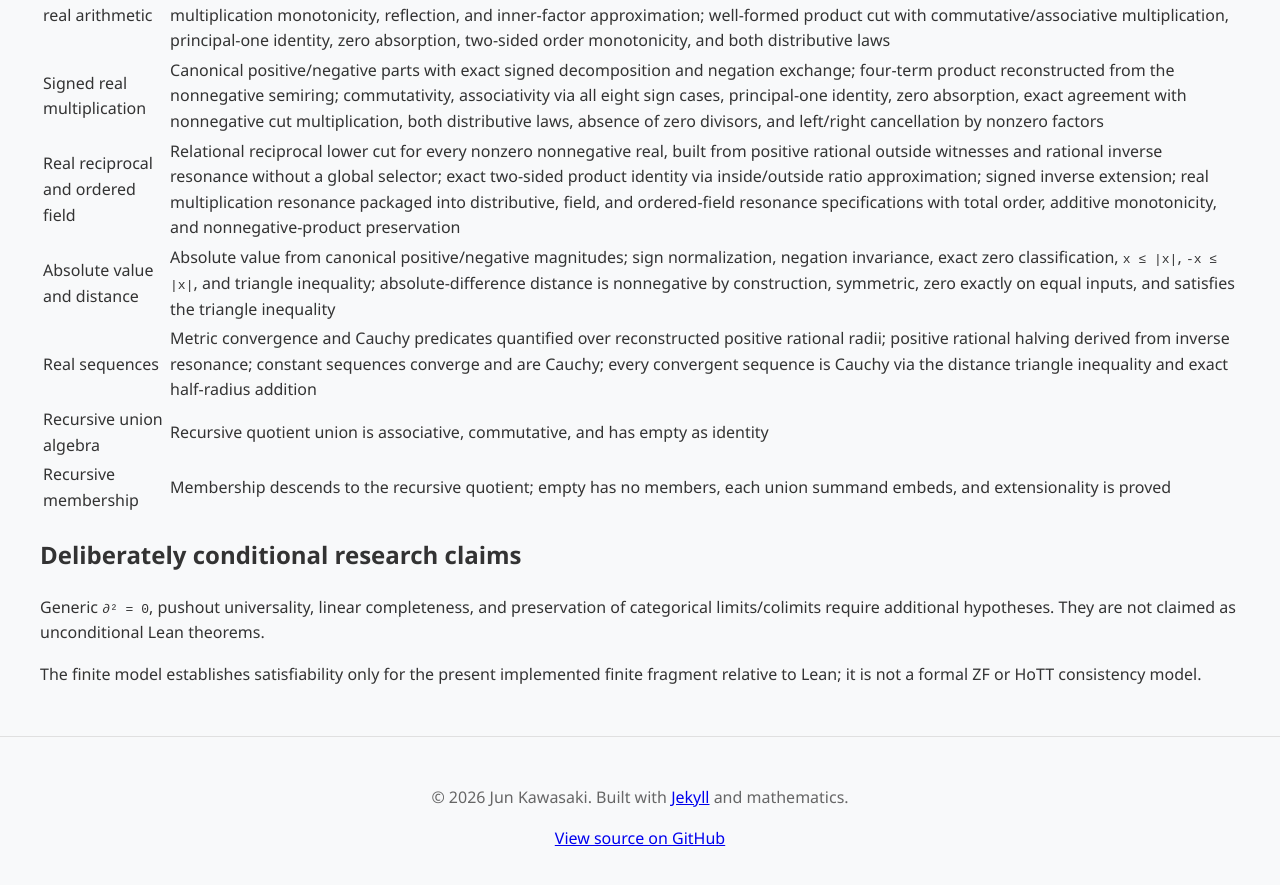
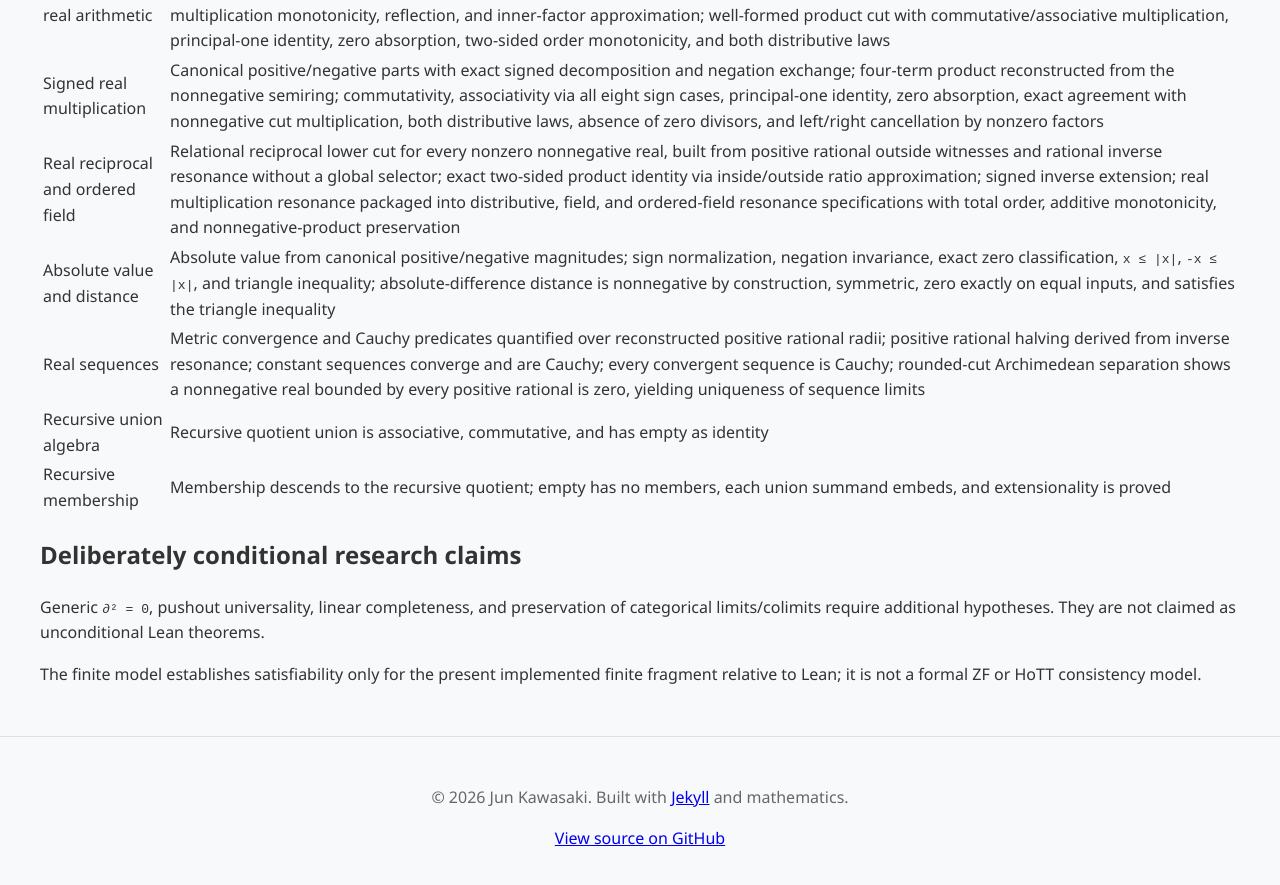
Before and after one commit to com-junkawasaki/inc, a Jekyll site: the page built from docs/verification.md, in a window 1280 px wide and 900 px high, scrolled down 2711 px. Shown: the top 885 px of the window. Built offline with Jekyll 4.4.1, drawn with Linux system fonts in a browser that asks for light colours.

Commit message:
feat(inc): prove real sequence limits unique

```diff
--- a/docs/verification.md
+++ b/docs/verification.md
@@ -45,7 +45,7 @@ the triangle example.
 | Signed real multiplication | Canonical positive/negative parts with exact signed decomposition and negation exchange; four-term product reconstructed from the nonnegative semiring; commutativity, associativity via all eight sign cases, principal-one identity, zero absorption, exact agreement with nonnegative cut multiplication, both distributive laws, absence of zero divisors, and left/right cancellation by nonzero factors |
 | Real reciprocal and ordered field | Relational reciprocal lower cut for every nonzero nonnegative real, built from positive rational outside witnesses and rational inverse resonance without a global selector; exact two-sided product identity via inside/outside ratio approximation; signed inverse extension; real multiplication resonance packaged into distributive, field, and ordered-field resonance specifications with total order, additive monotonicity, and nonnegative-product preservation |
 | Absolute value and distance | Absolute value from canonical positive/negative magnitudes; sign normalization, negation invariance, exact zero classification, `x ≤ |x|`, `-x ≤ |x|`, and triangle inequality; absolute-difference distance is nonnegative by construction, symmetric, zero exactly on equal inputs, and satisfies the triangle inequality |
-| Real sequences | Metric convergence and Cauchy predicates quantified over reconstructed positive rational radii; positive rational halving derived from inverse resonance; constant sequences converge and are Cauchy; every convergent sequence is Cauchy via the distance triangle inequality and exact half-radius addition |
+| Real sequences | Metric convergence and Cauchy predicates quantified over reconstructed positive rational radii; positive rational halving derived from inverse resonance; constant sequences converge and are Cauchy; every convergent sequence is Cauchy; rounded-cut Archimedean separation shows a nonnegative real bounded by every positive rational is zero, yielding uniqueness of sequence limits |
 | Recursive union algebra | Recursive quotient union is associative, commutative, and has empty as identity |
 | Recursive membership | Membership descends to the recursive quotient; empty has no members, each union summand embeds, and extensionality is proved |
 
```
Also changed, not shown: docs/adr/2607121930-resonance-as-central-primitive.md (+2 -0 lines), docs/status.md (+3 -2 lines), 1 other file.
